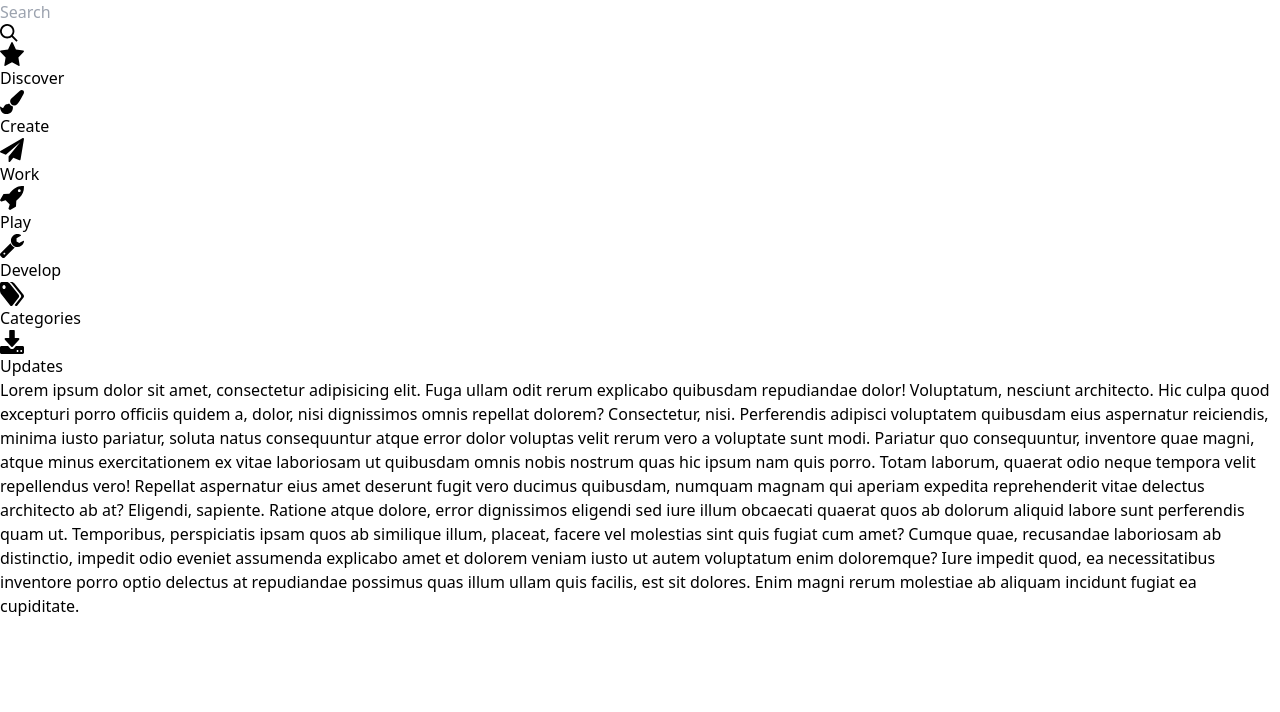
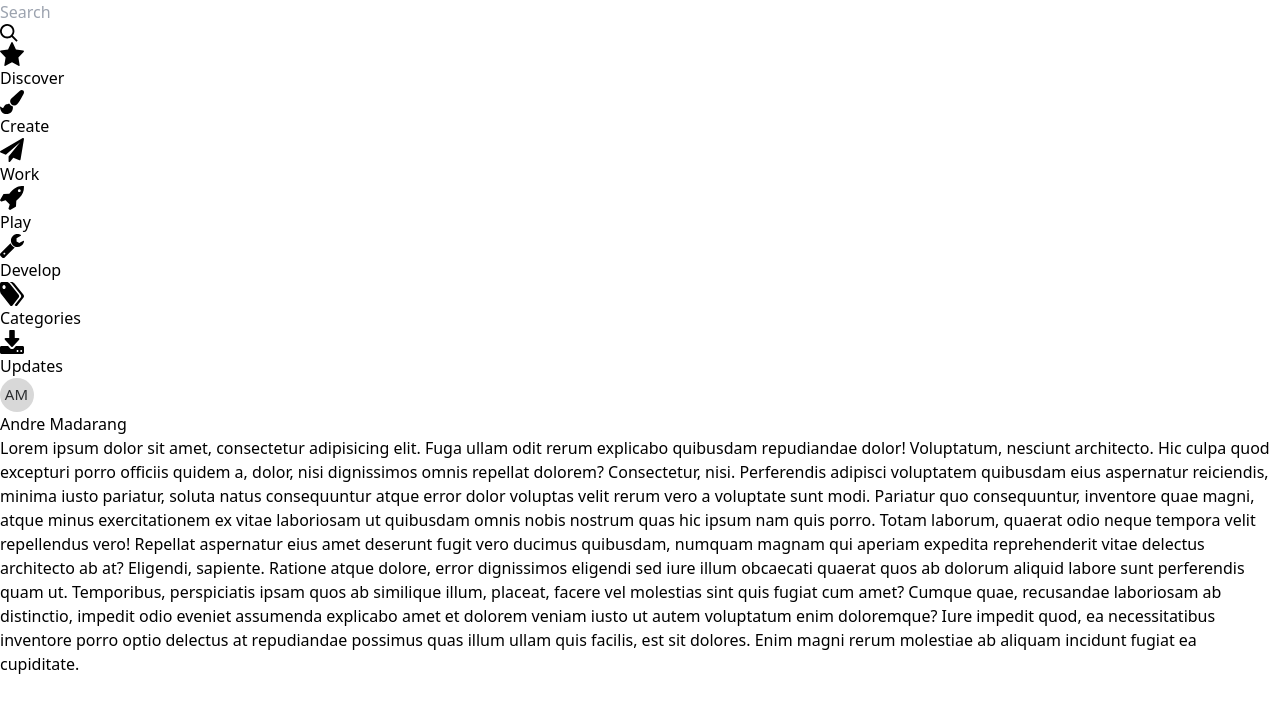
Before and after one commit to victor5743/web-page03, a Vue app: page / in a window 1280 px wide. Shown: the top 712 px of the page. Built offline with nearby package versions, Linux system fonts and the light colour scheme.

Commit message:
User section added in Sidebar component

```diff
--- a/src/components/Sidebar.vue
+++ b/src/components/Sidebar.vue
@@ -43,7 +43,7 @@
 				<div>Discover</div>
 			</a>
 			<!-- Create option -->
-			<a class="flex items-center px-4 py-2 text-white  mb-2 hover:bg-light" href="#">
+			<a class="flex items-center px-4 py-2 text-white mb-2 hover:bg-light" href="#">
 				<svg
 					fill="currentColor"
 					class="mr-3"
@@ -58,7 +58,7 @@
 				<div>Create</div>
 			</a>
 			<!-- Work option -->
-			<a class="flex items-center px-4 py-2 text-white  mb-2 hover:bg-light" href="#">
+			<a class="flex items-center px-4 py-2 text-white mb-2 hover:bg-light" href="#">
 				<svg
 					fill="currentColor"
 					class="mr-3"
@@ -73,7 +73,7 @@
 				<div>Work</div>
 			</a>
 			<!-- Play option -->
-			<a class="flex items-center px-4 py-2 text-white  mb-2 hover:bg-light" href="#">
+			<a class="flex items-center px-4 py-2 text-white mb-2 hover:bg-light" href="#">
 				<svg
 					fill="currentColor"
 					class="mr-3"
@@ -89,7 +89,7 @@
 				<div>Play</div>
 			</a>
 			<!-- Develop option -->
-			<a class="flex items-center px-4 py-2 text-white  mb-2 hover:bg-light" href="#">
+			<a class="flex items-center px-4 py-2 text-white mb-2 hover:bg-light" href="#">
 				<svg
 					fill="currentColor"
 					class="mr-3"
@@ -104,7 +104,7 @@
 				<div>Develop</div>
 			</a>
 			<!-- Categories option -->
-			<a class="flex items-center px-4 py-2 text-white  mb-2 hover:bg-light" href="#">
+			<a class="flex items-center px-4 py-2 text-white mb-2 hover:bg-light" href="#">
 				<svg
 					fill="currentColor"
 					class="mr-3"
@@ -119,7 +119,7 @@
 				<div>Categories</div>
 			</a>
 			<!-- Updates option -->
-			<a class="flex items-center px-4 py-2 text-white  hover:bg-light" href="#">
+			<a class="flex items-center px-4 py-2 text-white hover:bg-light" href="#">
 				<svg
 					fill="currentColor"
 					class="mr-3"
@@ -134,6 +134,17 @@
 				<div>Updates</div>
 			</a>
 		</div>
+
+		<!-- User -->
+		<div class="flex px-4 cursor-pointer mt-32 items-center hover:bg-light py-2">
+			<svg class="mr-3" width="34px" height="34px" viewBox="0 0 34 34">
+				<circle fill="#D8D8D8" fill-rule="nonzero" cx="17" cy="17" r="17"></circle>
+				<text font-size="15" font-weight="300" fill="#2D2F31">
+					<tspan x="4.85714286" y="21.7857143">AM</tspan>
+				</text>
+			</svg>
+			<div class="text-white">Andre Madarang</div>
+		</div>
 	</div>
 </template>
 
```
